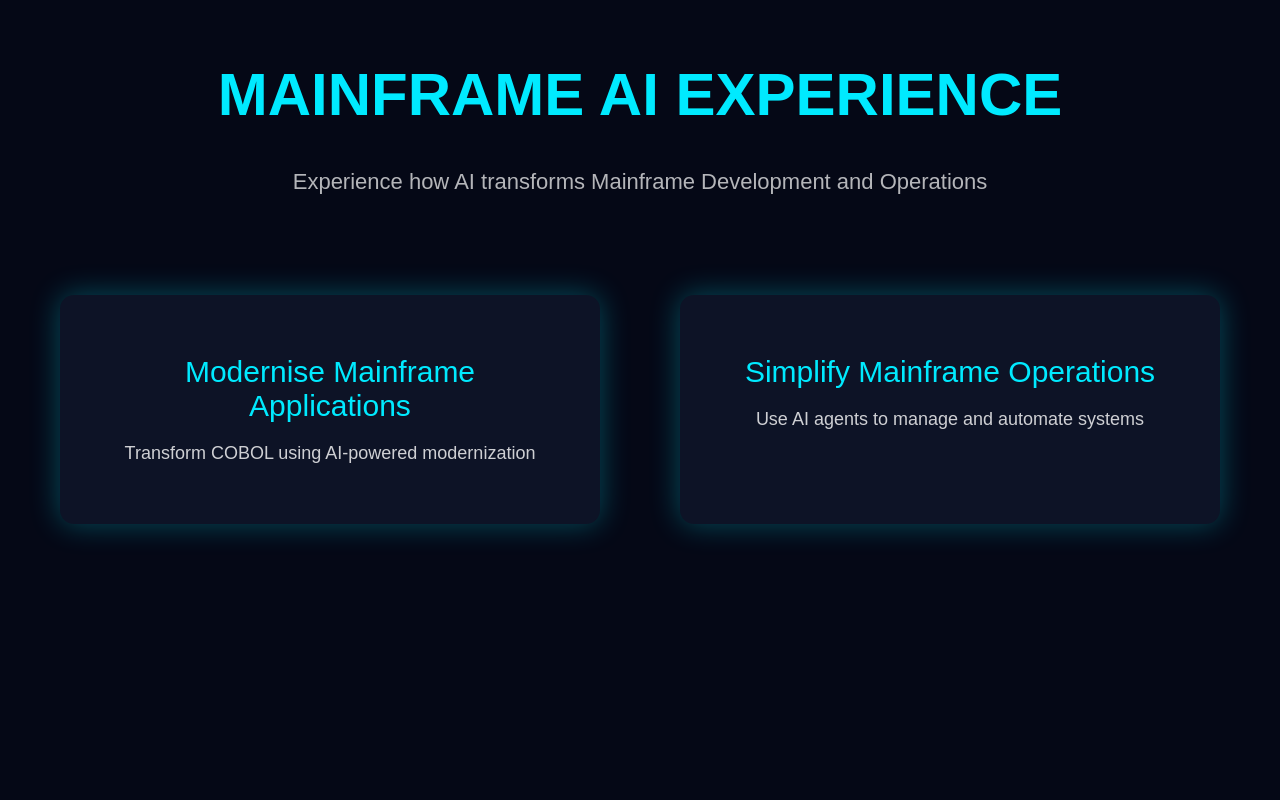
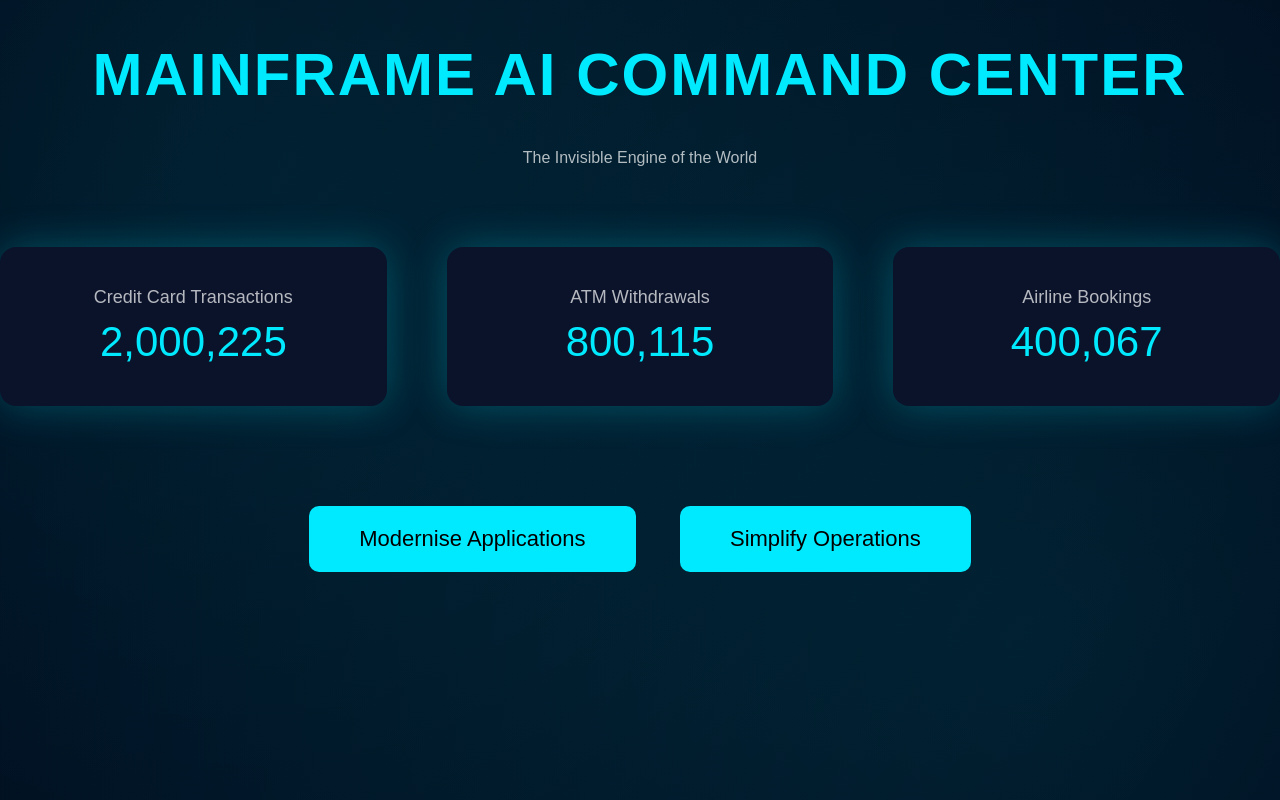
Before and after one commit to naveedam/mainframe-activation, a plain HTML site: page index.html in a window 1280 px wide. Drawn offline with Linux system fonts and the light colour scheme.

Commit message:
Updated index.html to add command center look

```diff
--- a/index.html
+++ b/index.html
@@ -1,90 +1,173 @@
 <!DOCTYPE html>
 <html>
 <head>
-<title>Mainframe AI Experience</title>
+<title>Mainframe AI Command Center</title>
 
 <style>
 
 body{
-background:#050816;
+background:#020617;
 color:white;
 font-family:Arial;
 text-align:center;
 margin:0;
+overflow:hidden;
 }
+
+/* HEADER */
 
 h1{
 font-size:60px;
 color:#00eaff;
-margin-top:60px;
+margin-top:40px;
+letter-spacing:2px;
 }
 
 .subtitle{
-font-size:22px;
 opacity:.7;
 margin-top:10px;
 }
 
-.container{
-margin-top:100px;
+/* GRID */
+
+.dashboard{
 display:flex;
 justify-content:center;
-gap:80px;
+gap:60px;
+margin-top:80px;
 }
 
+/* CARDS */
+
 .card{
-background:#0d1326;
-padding:60px;
-width:420px;
-border-radius:14px;
-box-shadow:0 0 30px rgba(0,234,255,0.3);
+background:#0b132b;
+padding:40px;
+width:320px;
+border-radius:16px;
+box-shadow:0 0 40px rgba(0,234,255,0.25);
+}
+
+.label{
+font-size:18px;
+opacity:.7;
+}
+
+.value{
+font-size:42px;
+color:#00eaff;
+margin-top:10px;
+}
+
+/* BUTTONS */
+
+.actions{
+margin-top:80px;
+}
+
+button{
+padding:20px 50px;
+font-size:22px;
+margin:20px;
+background:#00eaff;
+border:none;
 cursor:pointer;
+border-radius:10px;
 transition:0.3s;
 }
 
-.card:hover{
+button:hover{
 transform:scale(1.05);
 }
 
-.title{
-font-size:30px;
-color:#00eaff;
-margin-bottom:20px;
+/* ANIMATED BACKGROUND */
+
+.bg{
+position:fixed;
+top:0;
+left:0;
+width:100%;
+height:100%;
+background:radial-gradient(circle at 20% 20%, rgba(0,234,255,0.1), transparent),
+            radial-gradient(circle at 80% 80%, rgba(0,234,255,0.1), transparent);
+z-index:-1;
+animation: pulse 6s infinite alternate;
 }
 
-.desc{
-font-size:18px;
-opacity:.8;
+@keyframes pulse{
+from{opacity:0.3;}
+to{opacity:1;}
 }
 
 </style>
-
 </head>
 
 <body>
 
-<h1>MAINFRAME AI EXPERIENCE</h1>
-<p class="subtitle">
-Experience how AI transforms Mainframe Development and Operations
-</p>
+<div class="bg"></div>
 
-<div class="container">
+<h1>MAINFRAME AI COMMAND CENTER</h1>
+<p class="subtitle">The Invisible Engine of the World</p>
 
-<div class="card" onclick="location.href='modernize.html'">
-<div class="title">Modernise Mainframe Applications</div>
-<div class="desc">
-Transform COBOL using AI-powered modernization
-</div>
+<div class="dashboard">
+
+<div class="card">
+<div class="label">Credit Card Transactions</div>
+<div id="cc" class="value">0</div>
 </div>
 
-<div class="card" onclick="location.href='operations.html'">
-<div class="title">Simplify Mainframe Operations</div>
-<div class="desc">
-Use AI agents to manage and automate systems
+<div class="card">
+<div class="label">ATM Withdrawals</div>
+<div id="atm" class="value">0</div>
 </div>
+
+<div class="card">
+<div class="label">Airline Bookings</div>
+<div id="air" class="value">0</div>
 </div>
 
 </div>
 
+<div class="actions">
+
+<button onclick="location.href='modernize.html'">
+Modernise Applications
+</button>
+
+<button onclick="location.href='operations.html'">
+Simplify Operations
+</button>
+
+</div>
+
+<script>
+
+/* LIVE COUNTERS */
+
+let cc = 2000000;
+let atm = 800000;
+let air = 400000;
+
+function format(num){
+return num.toLocaleString();
+}
+
+function update(){
+
+cc += Math.floor(Math.random()*50);
+atm += Math.floor(Math.random()*20);
+air += Math.floor(Math.random()*10);
+
+document.getElementById("cc").innerText = format(cc);
+document.getElementById("atm").innerText = format(atm);
+document.getElementById("air").innerText = format(air);
+
+}
+
+setInterval(update, 500);
+
+update();
+
+</script>
+
 </body>
 </html>
```
